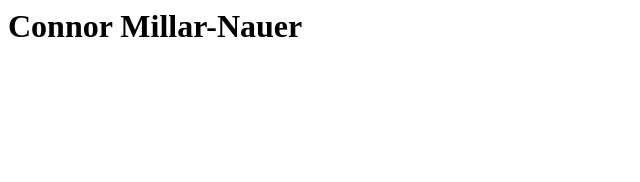
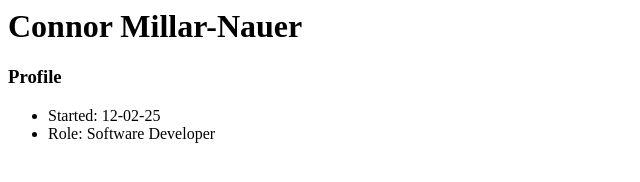
Before and after one commit to MunjaMillz/munjamillz.github.io, a plain HTML site: page index.html in a window 1280 px wide. Shown: the whole page, without its empty margins (0-640 px from the left). Drawn offline with Linux system fonts and the light colour scheme.

Commit message:
Updated my profile

```diff
--- a/index.html
+++ b/index.html
@@ -1 +1,7 @@
 <h1>Connor Millar-Nauer</h1>
+
+<h3>Profile</h3>
+<ul>
+<li>Started: 12-02-25</l1>
+<li>Role: Software Developer</l1>
+</ul>
```
